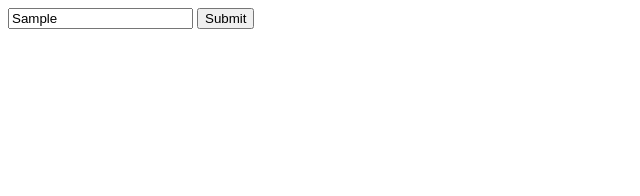
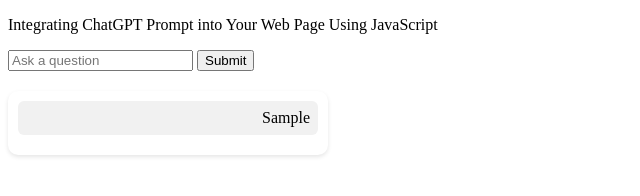
Before and after one commit to lorenasandoval88/chatGPT_UI, a plain HTML site: page index.html in a window 1280 px wide. Both pictures are taken after typing "Sample" into the empty fields and a click on the button "Submit". Shown: the whole page, without its empty margins (0-640 px from the left). Drawn offline with nearby package versions, Linux system fonts and the light colour scheme; no server answers.

Commit message:
updated fetch

```diff
--- a/index.html
+++ b/index.html
@@ -1,8 +1,39 @@
 <!DOCTYPE html>
 <html>
+<title>CHATGPT</title>
+
 <head>
+  <style>
+    /* Your existing styles */
+    .chat-container {
+      margin-top: 20px;
+      max-width: 300px;
+      background-color: white;
+      border-radius: 10px;
+      padding: 10px;
+      box-shadow: 0 2px 4px rgba(0, 0, 0, 0.1);
+    }
+
+    .message {
+      margin-bottom: 10px;
+      padding: 8px;
+      border-radius: 6px;
+    }
+
+    .user {
+      background-color: #f1f1f1;
+      text-align: right;
+    }
+
+    .assistant {
+      background-color: #e1e1e1;
+    }
+  </style>
   <!-- Your head content -->
+  <p>Integrating ChatGPT Prompt into Your Web Page Using JavaScript</p>
+
 </head>
+
 <body>
   <div class="container">
     <form class="search-bar">
@@ -15,5 +46,72 @@
   </div>
 
   <!-- Your script tags and other content -->
+  <script src="https://code.jquery.com/jquery-3.6.0.min.js"></script>
+  <script>
+    // Get elements
+    const userInput = document.getElementById("user-input");
+    const submitButton = document.getElementById("submit-button");
+    const chatContainer = document.getElementById("chat-container");
+    // OpenAI API key (replace 'YOUR_API_KEY' with your actual API key)
+    const apiKey = "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";
+
+    // Define the prompt to send to the API
+
+    // Create conversation history
+    let conversation = [];
+    // Event listener for submit button
+    submitButton.addEventListener("click", () => {
+      const userMessage = userInput.value.trim();
+      if (userMessage !== "") {
+        // Display user message in the chat container
+        conversation.push({
+          role: "user",
+          content: userMessage
+        });
+        renderChat();
+        // Send user message to ChatGPT
+        fetch("https://api.openai.com/v1/chat/completions", {
+            method: "POST",
+            headers: {
+              "Content-Type": "application/json",
+              Authorization: `Bearer ${apiKey}`,
+            },
+            body: JSON.stringify({
+              //prompt,
+              model: "gpt-3.5-turbo",
+              temperature: 0.5,
+              messages: conversation,
+            }),
+          })
+          .then((response) => response.json())
+          .then((data) => {
+            // Get and display ChatGPT's reply
+            const reply = data.choices[0].message.content;
+            conversation.push({
+              role: "assistant",
+              content: reply
+            });
+            renderChat();
+          })
+          .catch((error) => console.error("Error:", error));
+
+        // Clear user input field
+        userInput.value = "";
+      }
+    });
+    // Render conversation in the chat container
+    function renderChat() {
+      chatContainer.innerHTML = "";
+      conversation.forEach((message) => {
+        const messageElement = document.createElement("div");
+        messageElement.classList.add("message", message.role);
+        messageElement.innerText = message.content;
+        chatContainer.appendChild(messageElement);
+      });
+    }
+  </script>
+
+
 </body>
+
 </html>
```
